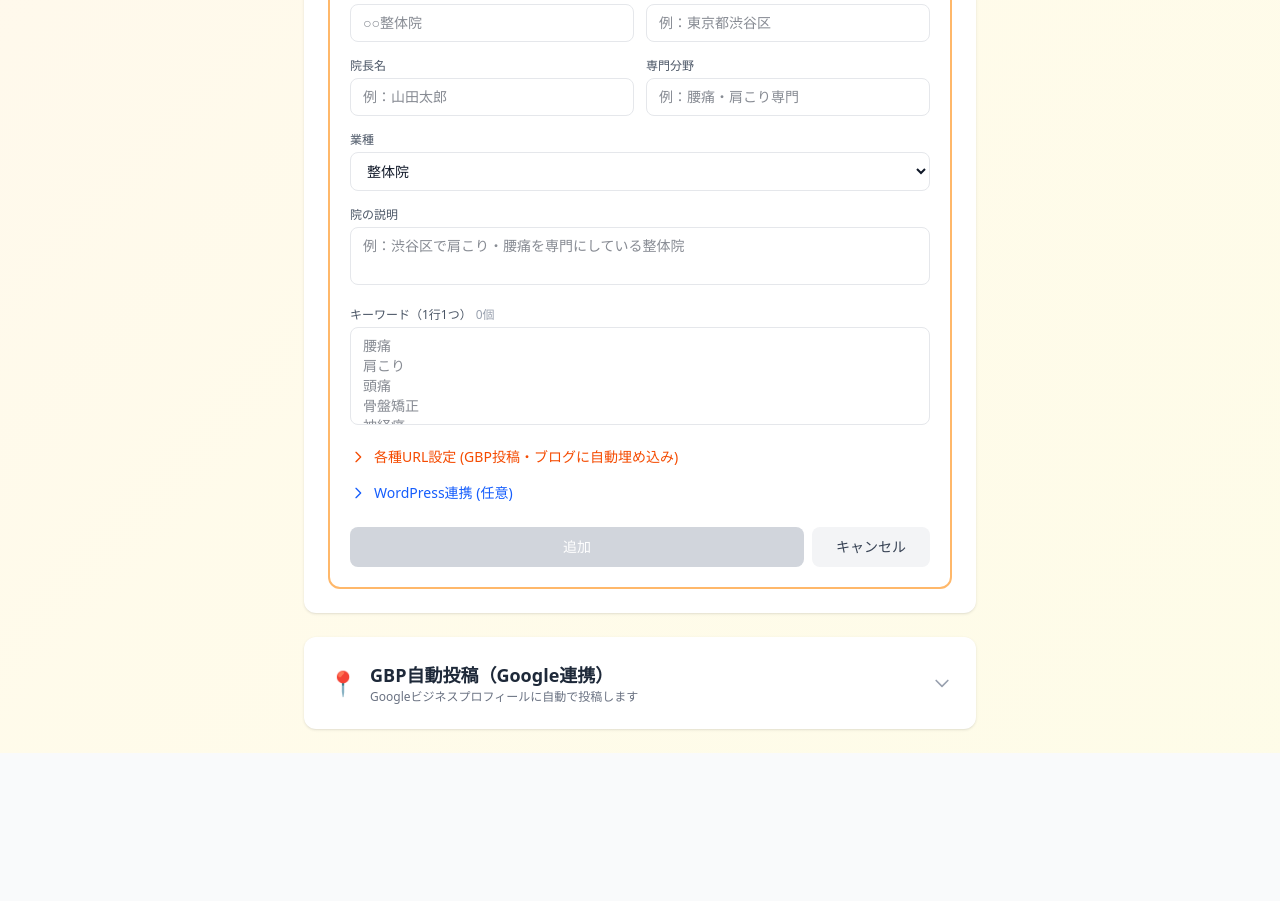
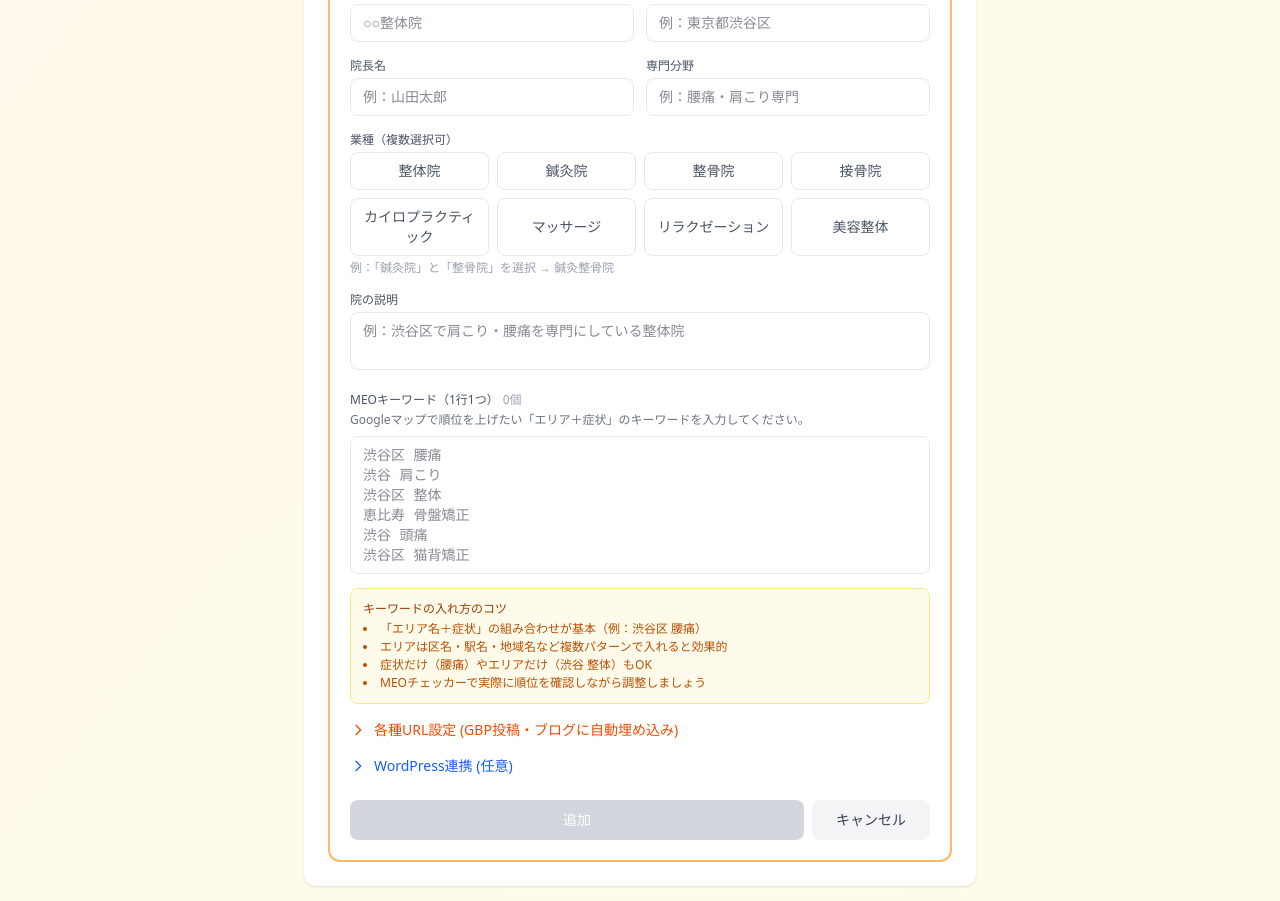
Before and after one commit to yosinkyuin1031-glitch/meo-kachiagekun, a Next.js app: page / in a window 1280 px wide. Shown: the part 580-1481 px from the top of the page. Before the commit the page ends 1333 px from the top, so only its background shows below. Built offline with nearby package versions, Linux system fonts and the light colour scheme.

Commit message:
設定画面改善: 業種を複数選択式に変更、MEOキーワード入力の具体例追加

```diff
--- a/src/components/SettingsTab.tsx
+++ b/src/components/SettingsTab.tsx
@@ -559,11 +559,27 @@ function ClinicEditForm({
 }) {
   const [name, setName] = useState(clinic?.name || "");
   const [area, setArea] = useState(clinic?.area || "");
-  const [category, setCategory] = useState(clinic?.category || "整体院");
+  // 複数業種チェック（後方互換: 旧categoryから移行）
+  const [selectedCategories, setSelectedCategories] = useState<string[]>(
+    clinic?.categories?.length ? clinic.categories
+    : clinic?.category ? [clinic.category]
+    : []
+  );
   const [description, setDescription] = useState(clinic?.description || "");
   const [ownerName, setOwnerName] = useState(clinic?.ownerName || "");
   const [specialty, setSpecialty] = useState(clinic?.specialty || "");
   const [keywordsText, setKeywordsText] = useState(clinic?.keywords.join("\n") || "");
+
+  const CATEGORY_OPTIONS = [
+    "整体院", "鍼灸院", "整骨院", "接骨院",
+    "カイロプラクティック", "マッサージ", "リラクゼーション", "美容整体",
+  ];
+
+  const toggleCategory = (cat: string) => {
+    setSelectedCategories((prev) =>
+      prev.includes(cat) ? prev.filter((c) => c !== cat) : [...prev, cat]
+    );
+  };
 
   // URL設定
   const [websiteUrl, setWebsiteUrl] = useState(clinic?.urls?.websiteUrl || "");
@@ -604,7 +620,10 @@ function ClinicEditForm({
         ? { siteUrl: wpSiteUrl, username: wpUsername, appPassword: wpAppPassword }
         : undefined;
 
-    onSave({ name, area, category, description, ownerName, specialty, keywords, urls, wordpress });
+    const categories = selectedCategories.length > 0 ? selectedCategories : ["整体院"];
+    const category = categories.join("・");
+
+    onSave({ name, area, category, categories, description, ownerName, specialty, keywords, urls, wordpress });
   };
 
   const testWordPress = async () => {
@@ -684,18 +703,31 @@ function ClinicEditForm({
         </div>
       </div>
 
-      {/* 業種 */}
+      {/* 業種（複数選択） */}
       <div>
-        <label className="block text-xs font-medium text-gray-600 mb-1">業種</label>
-        <select value={category} onChange={(e) => setCategory(e.target.value)}
-          className="w-full px-3 py-2 border border-gray-200 rounded-lg text-sm outline-none focus:ring-2 focus:ring-orange-500">
-          <option value="整体院">整体院</option>
-          <option value="鍼灸院">鍼灸院</option>
-          <option value="整骨院">整骨院</option>
-          <option value="接骨院">接骨院</option>
-          <option value="カイロプラクティック">カイロプラクティック</option>
-          <option value="マッサージ">マッサージ</option>
-        </select>
+        <label className="block text-xs font-medium text-gray-600 mb-1">
+          業種（複数選択可）
+          {selectedCategories.length > 0 && (
+            <span className="text-orange-600 ml-1">{selectedCategories.join("・")}</span>
+          )}
+        </label>
+        <div className="grid grid-cols-2 sm:grid-cols-4 gap-2">
+          {CATEGORY_OPTIONS.map((cat) => (
+            <button
+              key={cat}
+              type="button"
+              onClick={() => toggleCategory(cat)}
+              className={`px-3 py-2 rounded-lg text-sm font-medium border transition-all ${
+                selectedCategories.includes(cat)
+                  ? "bg-orange-600 text-white border-orange-600"
+                  : "bg-white text-gray-600 border-gray-200 hover:border-orange-300 hover:bg-orange-50"
+              }`}
+            >
+              {selectedCategories.includes(cat) && "✓ "}{cat}
+            </button>
+          ))}
+        </div>
+        <p className="text-xs text-gray-400 mt-1">例：「鍼灸院」と「整骨院」を選択 → 鍼灸整骨院</p>
       </div>
 
       {/* 説明 */}
@@ -709,14 +741,26 @@ function ClinicEditForm({
       {/* キーワード */}
       <div>
         <label className="block text-xs font-medium text-gray-600 mb-1">
-          キーワード（1行1つ）
+          MEOキーワード（1行1つ）
           <span className="text-gray-400 ml-1">
             {keywordsText.split("\n").filter((k) => k.trim()).length}個
           </span>
         </label>
-        <textarea value={keywordsText} onChange={(e) => setKeywordsText(e.target.value)} rows={4}
-          placeholder={"腰痛\n肩こり\n頭痛\n骨盤矯正\n神経痛"}
+        <p className="text-xs text-gray-500 mb-2">
+          Googleマップで順位を上げたい「エリア＋症状」のキーワードを入力してください。
+        </p>
+        <textarea value={keywordsText} onChange={(e) => setKeywordsText(e.target.value)} rows={6}
+          placeholder={"渋谷区 腰痛\n渋谷 肩こり\n渋谷区 整体\n恵比寿 骨盤矯正\n渋谷 頭痛\n渋谷区 猫背矯正"}
           className="w-full px-3 py-2 border border-gray-200 rounded-lg text-sm font-mono outline-none focus:ring-2 focus:ring-orange-500 resize-none" />
+        <div className="mt-2 p-3 bg-amber-50 border border-amber-200 rounded-lg">
+          <p className="text-xs font-medium text-amber-800 mb-1">キーワードの入れ方のコツ</p>
+          <ul className="text-xs text-amber-700 space-y-0.5 list-disc list-inside">
+            <li>「エリア名＋症状」の組み合わせが基本（例：渋谷区 腰痛）</li>
+            <li>エリアは区名・駅名・地域名など複数パターンで入れると効果的</li>
+            <li>症状だけ（腰痛）やエリアだけ（渋谷 整体）もOK</li>
+            <li>MEOチェッカーで実際に順位を確認しながら調整しましょう</li>
+          </ul>
+        </div>
       </div>
 
       {/* URL設定（折りたたみ） */}
--- a/src/lib/types.ts
+++ b/src/lib/types.ts
@@ -32,9 +32,10 @@ export interface ClinicProfile {
   area: string;
   keywords: string[];
   description: string;
-  category: string;
+  category: string;           // 後方互換（表示用に結合した文字列）
+  categories?: string[];      // 複数業種チェック（例: ["整体院", "鍼灸院"]）
   ownerName?: string;         // 院長名
-  specialty?: string;         // 専門分野（例: 重症な慢性痛・神経痛）
+  specialty?: string;         // 専門分野（例: 腰痛・肩こり専門）
   urls?: ClinicUrls;
   wordpress?: WordPressSettings;
 }
```
